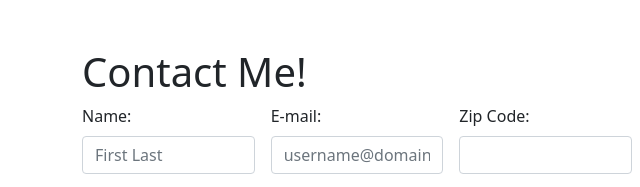
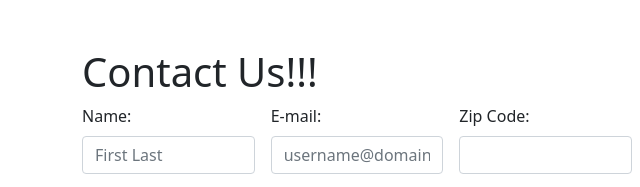
Before and after one commit to OEMAutoSoul/Formsubmit, a plain HTML site: page index.html in a window 1280 px wide. Shown: the top 187 px of the page, 0-640 px from the left. Drawn offline with nearby package versions, Linux system fonts and the light colour scheme.

Commit message:
Add files via upload

```diff
--- a/index.html
+++ b/index.html
@@ -16,7 +16,7 @@
   <body>
 
     <div class="container mt-5">
-        <h1>Contact Me!</h1>
+        <h1>Contact Us!!!</h1>
         <form class="row g-3" action="https://formsubmit.co/32eaa21e5bbb53d4e25d6d4995e129e4" method="POST">
           <!-- Honeypot -->
           <input type="text" name="_honey" style="display: none;">
```
